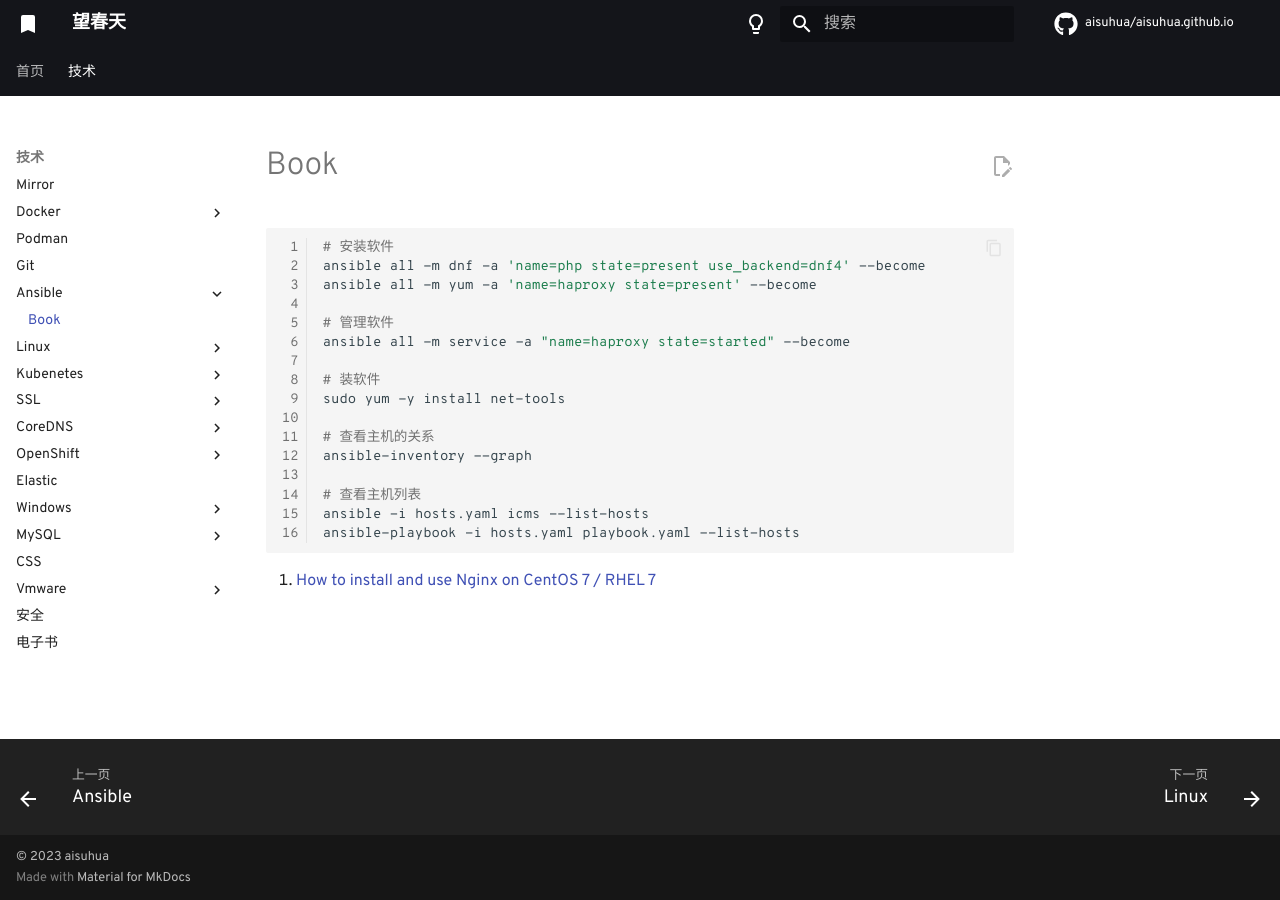
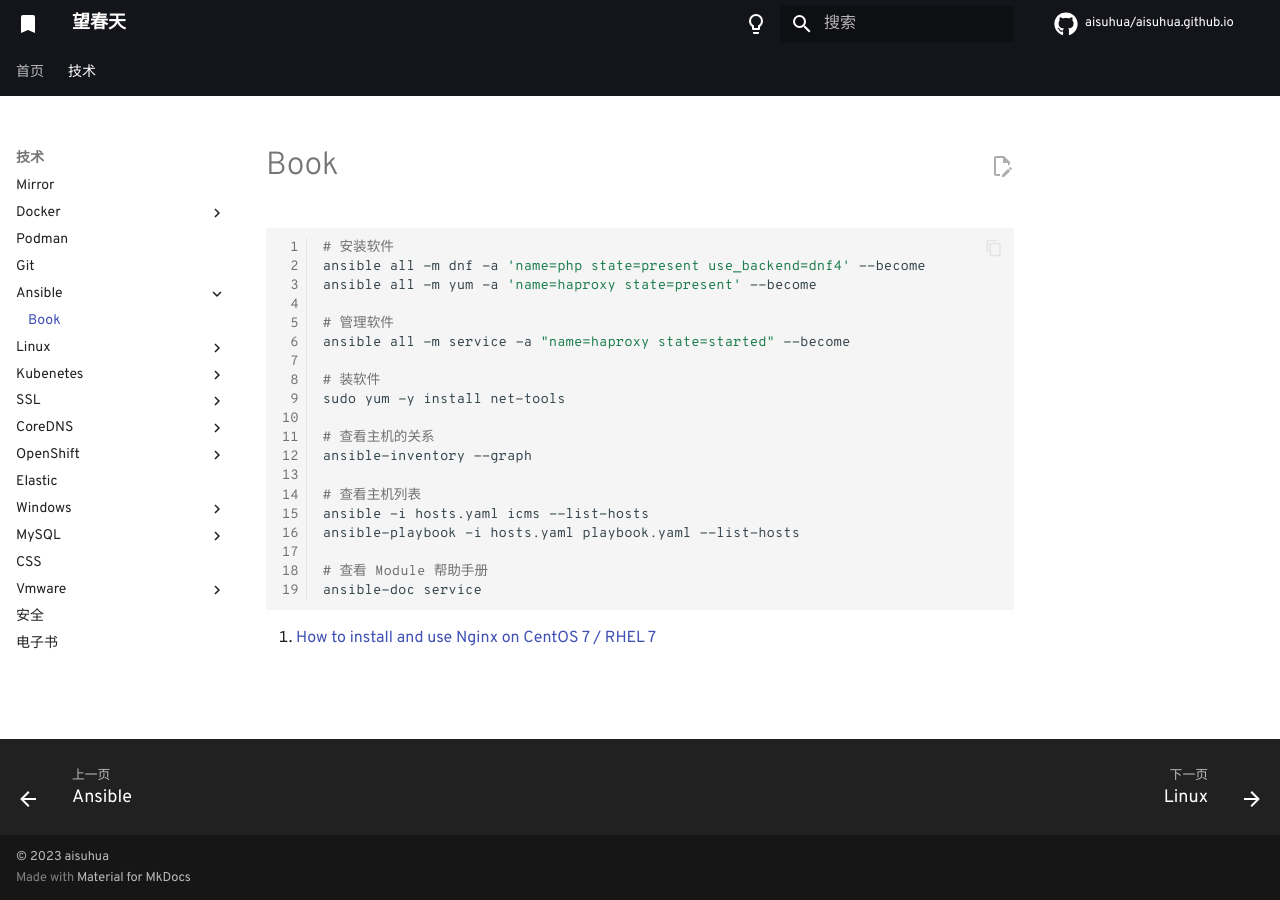
Before and after one commit to aisuhua/aisuhua.github.io, an MkDocs documentation site: the page built from docs/ansible/book.md, in a window 1280 px wide. Built offline with MkDocs 1.6.1 and Material for MkDocs 9.7.7, drawn with Linux system fonts in a browser that asks for light colours; comment, search, counter and statistics services are not loaded.

Commit message:
mirror.md

````diff
--- a/docs/ansible/book.md
+++ b/docs/ansible/book.md
@@ -17,6 +17,9 @@ ansible-inventory --graph
 # 查看主机列表
 ansible -i hosts.yaml icms --list-hosts
 ansible-playbook -i hosts.yaml playbook.yaml --list-hosts
+
+# 查看 Module 帮助手册
+ansible-doc service
 ```
 
 1. [How to install and use Nginx on CentOS 7 / RHEL 7](https://www.cyberciti.biz/faq/how-to-install-and-use-nginx-on-centos-7-rhel-7/)
````
